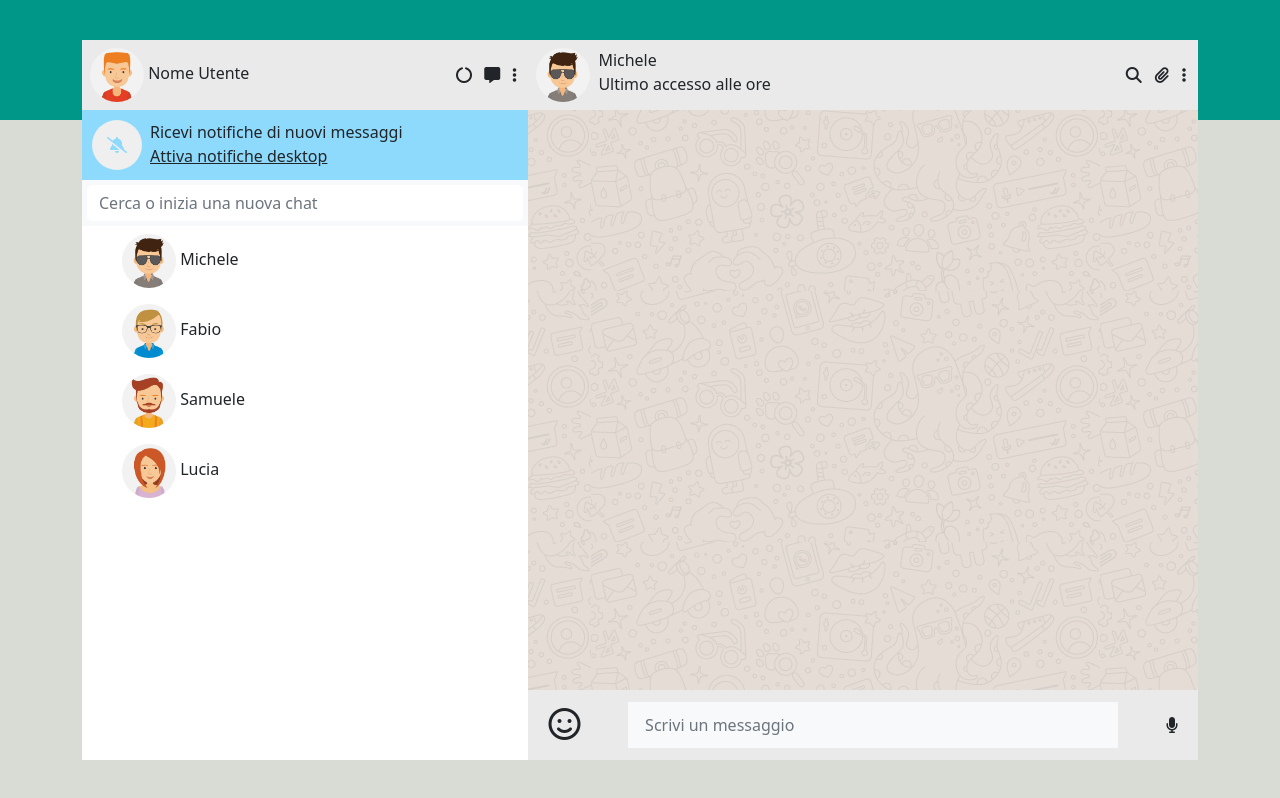
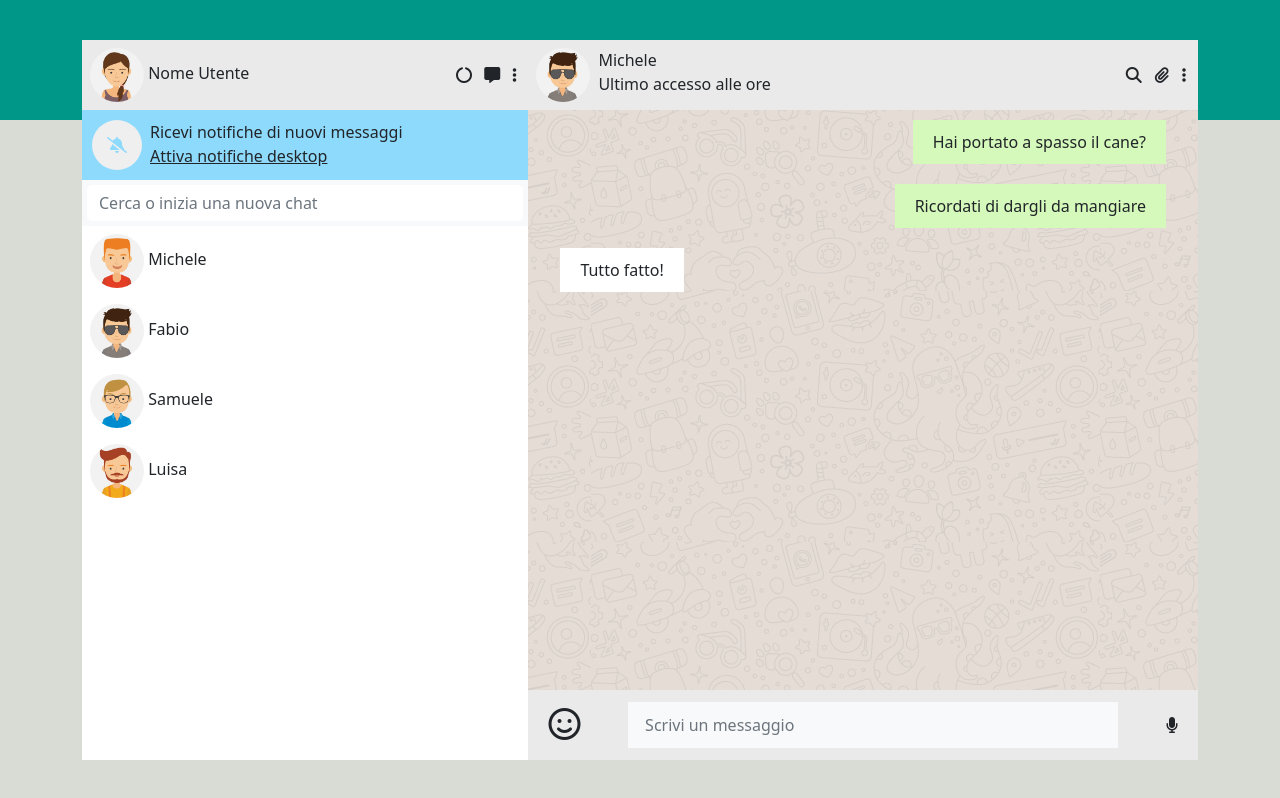
Before and after one commit to francescorossi1/vue-boolzapp, a plain HTML site: page index.html in a window 1280 px wide. Drawn offline with nearby package versions, Linux system fonts and the light colour scheme.

Commit message:
milestone 1 completed

```diff
--- a/css/style.css
+++ b/css/style.css
@@ -5,6 +5,7 @@
     --gray: #D9DBD5;
     --nav-gray: #EAEAEA;
     --alert-cyan: #8EDAFC;
+    --chat-green: #D5F9BA;
 }
 /* Generics */
 
@@ -70,4 +71,19 @@ body {
 
 ul{
     list-style-type: none;
+    padding: 0;
 }
+
+.sent-message{
+    background-color: var(--chat-green);
+
+}
+.received-message{
+    background-color: #fff;
+
+}
+
+.message{
+    padding: 10px 20px;
+    margin: 10px 20px;
+}
--- a/index.html
+++ b/index.html
@@ -17,8 +17,8 @@
                 <header>
                     <nav class="navbar px-2">
                         <div class="nav-user">
-                            <img src="img/avatar_1.jpg" alt="" class="img-fluid h-100">
-                            <span>Nome Utente</span>
+                            <img :src="`img/avatar${user.avatar}.jpg`" :alt="user.name" class="img-fluid h-100">
+                            <span>{{user.name}}</span>
                         </div>
                         <div class="nav-settings">
                             <i class="fa-solid fa-circle-notch px-1"></i>
@@ -41,28 +41,10 @@
                         <input class="form-control btn bg-white text-start" type="search" placeholder="Cerca o inizia una nuova chat">
                     </div>
                     <ul class="chat-contacts bg-white">
-                        <li class="p-2">
+                        <li class="p-2" v-for="contact in contacts">
                             <div class="nav-user">
-                                <img src="img/avatar_2.jpg" alt="" class="img-fluid h-100">
-                                <span>Michele</span>
-                            </div>
-                        </li>
-                        <li class="p-2">
-                            <div class="nav-user">
-                                <img src="img/avatar_3.jpg" alt="" class="img-fluid h-100">
-                                <span>Fabio</span>
-                            </div>
-                        </li>
-                        <li class="p-2">
-                            <div class="nav-user">
-                                <img src="img/avatar_4.jpg" alt="" class="img-fluid h-100">
-                                <span>Samuele</span>
-                            </div>
-                        </li>
-                        <li class="p-2">
-                            <div class="nav-user">
-                                <img src="img/avatar_6.jpg" alt="" class="img-fluid h-100">
-                                <span>Lucia</span>
+                                <img :src="`img/avatar${contact.avatar}.jpg`" :alt="contact.name" class="img-fluid h-100">
+                                <span>{{contact.name}}</span>
                             </div>
                         </li>
                     </ul>
@@ -85,7 +67,15 @@
                         </div>
                     </nav>
                 </header>
-                <main class="overflow-auto" id="chat-screen">
+                <main class="overflow-auto container" id="chat-screen">
+                    <div>
+                        <ul>
+                            <li class="d-flex" :class="{'justify-content-end' : message.status === 'sent'}" v-for="(message, i) in contacts[0].messages">
+                                <span class="message sent-message" v-if="message.status === 'sent'">{{message.text}}</span>
+                                <span class="message received-message" v-else>{{message.text}}</span>
+                            </li>
+                        </ul>
+                    </div>
                 </main>
                 <nav class="navbar px-2">
                     <button class="btn border-0">
--- a/js/script.js
+++ b/js/script.js
@@ -1,5 +1,3 @@
-console.log('js ok',Vue)
-
 /* Oggi cominciamo a costruire la nostra fantastica (e soprattutto innovativa) app di messaggistica!
 La consegna finale per questo esercizio è Lunedì 18!
 Procediamo per milestone fino a replicare tutto quello che abbiamo visto in classe.
@@ -22,19 +20,85 @@ const root = new Vue({
         {
           name: 'Michele',
           avatar: '_1',
+          visible: true,
+          messages: [{
+            date: '10/01/2020 15:30:55',
+            text: 'Hai portato a spasso il cane?',
+            status: 'sent'
+          },
+          {
+            date: '10/01/2020 15:50:00',
+            text: 'Ricordati di dargli da mangiare',
+            status: 'sent'
+          },
+          {
+            date: '10/01/2020 16:15:22',
+            text: 'Tutto fatto!',
+            status: 'received'
+          }
+          ],
         },
         {
           name: 'Fabio',
           avatar: '_2',
+          visible: true,
+          messages: [{
+            date: '20/03/2020 16:30:00',
+            text: 'Ciao come stai?',
+            status: 'sent'
+          },
+          {
+            date: '20/03/2020 16:30:55',
+            text: 'Bene grazie! Stasera ci vediamo?',
+            status: 'received'
+          },
+          {
+            date: '20/03/2020 16:35:00',
+            text: 'Mi piacerebbe ma devo andare a fare la spesa.',
+            status: 'received'
+          }
+          ],
         },
         {
           name: 'Samuele',
           avatar: '_3',
+          visible: true,
+          messages: [{
+            date: '28/03/2020 10:10:40',
+            text: 'La Marianna va in campagna',
+            status: 'received'
+          },
+          {
+            date: '28/03/2020 10:20:10',
+            text: 'Sicuro di non aver sbagliato chat?',
+            status: 'sent'
+          },
+          {
+            date: '28/03/2020 16:15:22',
+            text: 'Ah scusa!',
+            status: 'received'
+          }
+          ],
         },
         {
           name: 'Luisa',
           avatar: '_4',
+          visible: true,
+          messages: [{
+            date: '10/01/2020 15:30:55',
+            text: 'Lo sai che ha aperto una nuova pizzeria?',
+            status: 'sent'
+          },
+          {
+            date: '10/01/2020 15:50:00',
+            text: 'Si, ma preferirei andare al cinema',
+            status: 'received'
+          }
+          ],
         },
       ]
-    }
+    },
+  methods: {
+      }
+
 })
```
